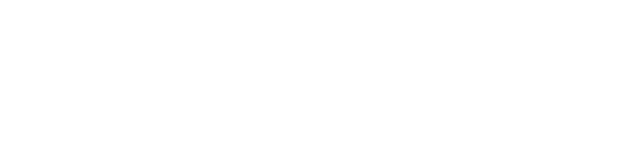
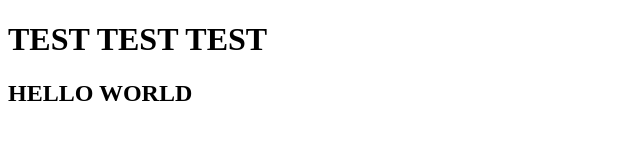
Before and after one commit to Xsmitylnwza/TESTGIT, a plain HTML site: page index.html in a window 1280 px wide. Shown: the whole page, without its empty margins (0-640 px from the left). Drawn offline with Linux system fonts and the light colour scheme.

Commit message:
Update index.html

```diff
--- a/index.html
+++ b/index.html
@@ -6,6 +6,7 @@
     <title>Document</title>
 </head>
 <body>
-
+    <h1>TEST TEST TEST</h1>
+    <h2>HELLO WORLD</h2>
 </body>
 </html>
```
